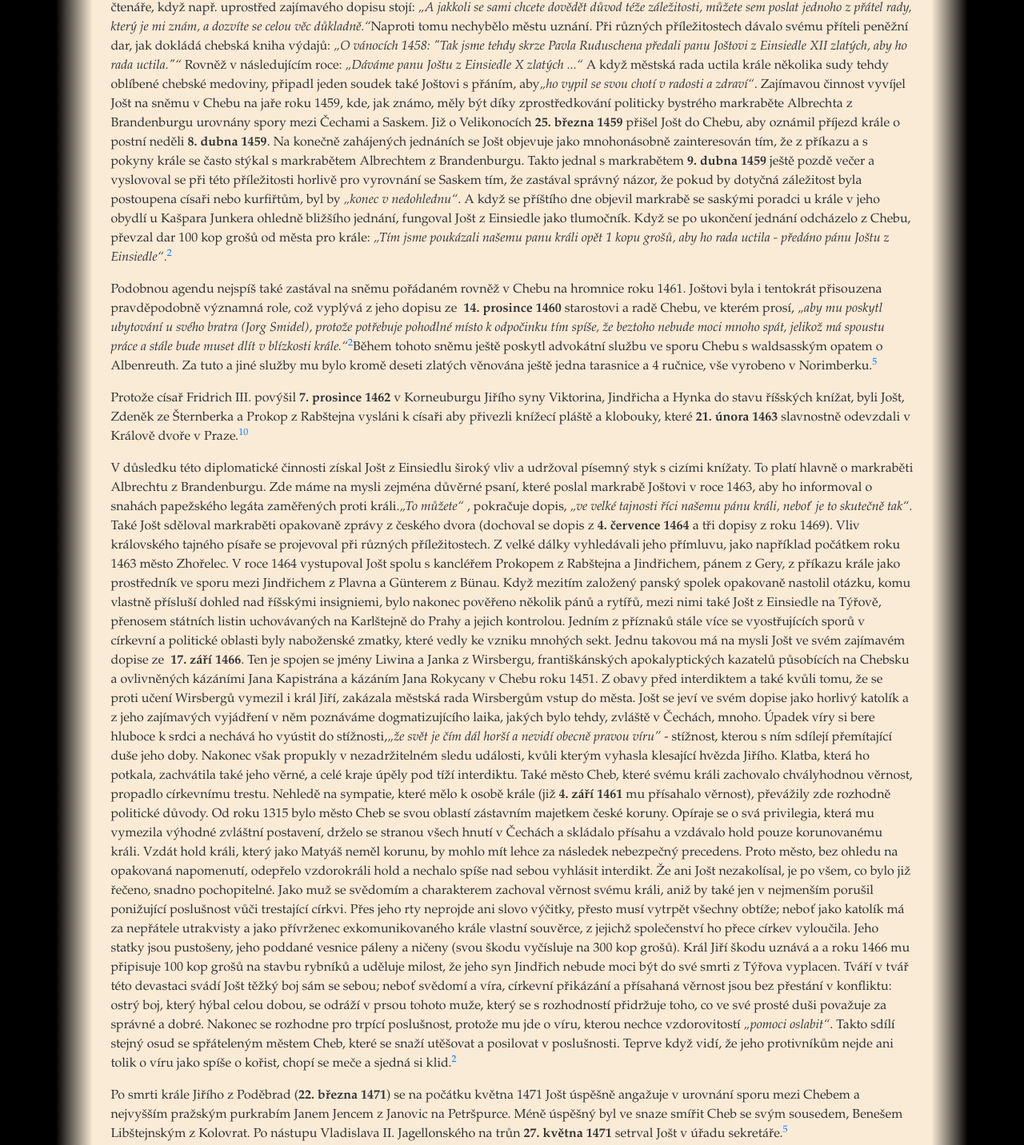
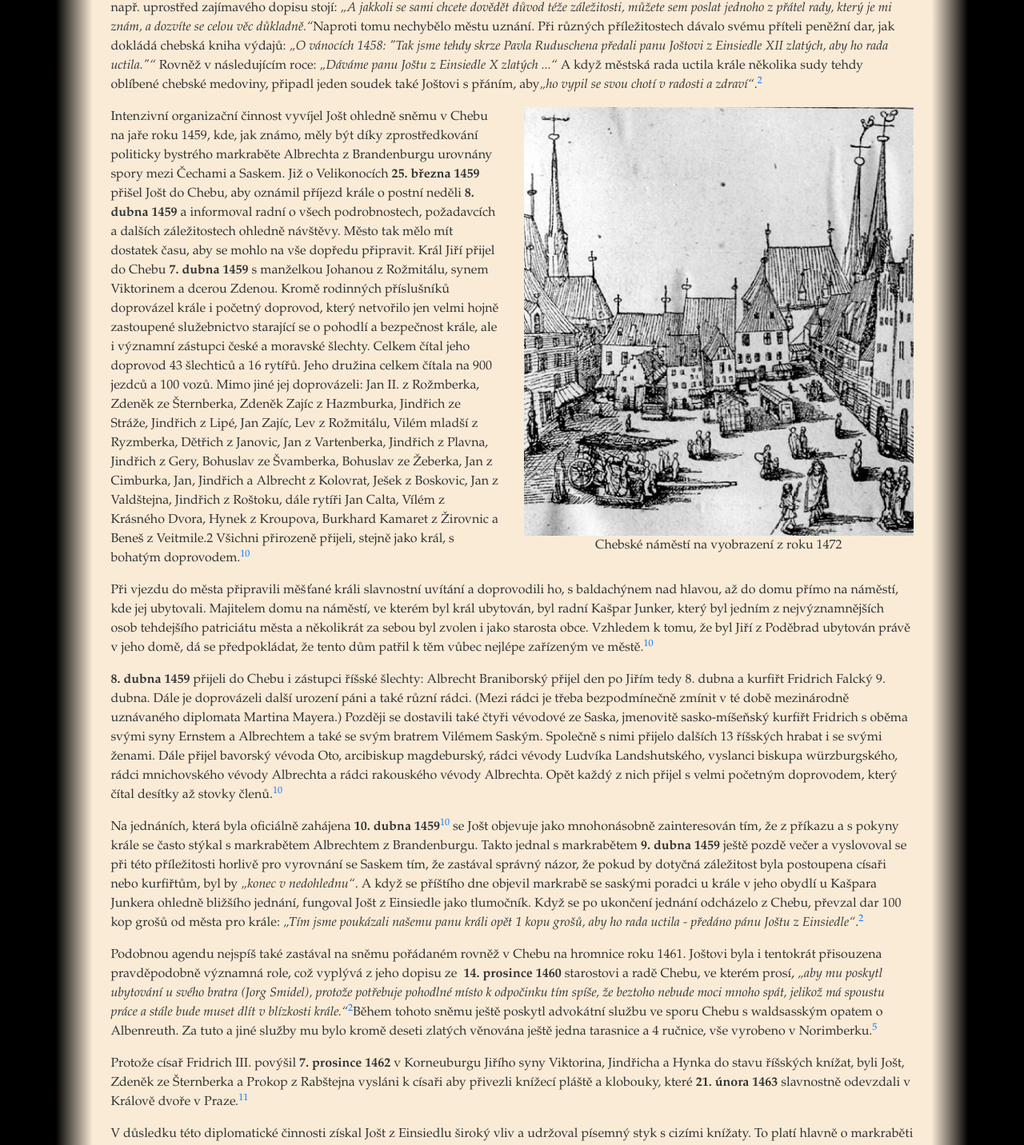
Before and after one commit to claryaldringen/tyrovsti.cz, a Next.js app: page /tyrovsti-z-einsiedlu in a window 1280 px wide. Shown: the part 3714-5146 px from the top of the page at 80% size. Built offline with nearby package versions, Linux system fonts and the light colour scheme.

Commit message:
feat: Information about congress 1459

```diff
--- a/components/Articles/cz/tyrovsti/JostTyrovsky.js
+++ b/components/Articles/cz/tyrovsti/JostTyrovsky.js
@@ -232,8 +232,8 @@ export const JostTyrovsky = () => (
           <i>„ad relationem Jodoci de Eynsedel secr.”</i> Město potřebovalo asi
           také ohledy krále, protože v důsledku své exponované polohy bylo
           osočováno jednou z té, podruhé z oné strany. Takže mělo kromě častých
-          přespolních sporů také hádky s vlastními zemědělskými usedlíky, kteří
-          chtěli uvolnit právní svazek s městem, jakož i problémy s opatem z
+          přespolních sporů také hádky s vlastními poddanými, kteří chtěli
+          uvolnit právní svazek s městem, jakož i problémy s opatem z
           Waldsassenu kvůli soudní pravomoci v několika vesnicích, které byly
           stejně jako Albenreuth (dnes Mýtina, část obce Lipová) obydleny
           klášterními i městskými poddanými. Jošt byl tedy často žádán o
@@ -257,15 +257,84 @@ export const JostTyrovsky = () => (
           <Cit>Dáváme panu Joštu z Einsiedle X zlatých ...</Cit> A když městská
           rada uctila krále několika sudy tehdy oblíbené chebské medoviny,
           připadl jeden soudek také Joštovi s přáním, aby
-          <Cit>ho vypil se svou chotí v radosti a zdraví</Cit>. Zajímavou
-          činnost vyvíjel Jošt na sněmu v Chebu na jaře roku 1459, kde, jak
-          známo, měly být díky zprostředkování politicky bystrého markraběte
-          Albrechta z Brandenburgu urovnány spory mezi Čechami a Saskem. Již o
-          Velikonocích&nbsp;<b>25. března 1459</b> přišel Jošt do Chebu, aby
-          oznámil příjezd krále o postní neděli&nbsp;
-          <b>8. dubna 1459</b>. Na konečně zahájených jednáních se Jošt objevuje
-          jako mnohonásobně zainteresován tím, že z příkazu a s pokyny krále se
-          často stýkal s markrabětem Albrechtem z Brandenburgu. Takto jednal s
+          <Cit>ho vypil se svou chotí v radosti a zdraví</Cit>.
+          <Qt
+            publication={PUBLICATIONS.KURSCHNER}
+            href="https://sources.cms.flu.cas.cz/src/index.php?s=v&cat=50&bookid=488&page=8"
+          />
+        </p>
+      </Col>
+    </Row>
+    <Row>
+      <Col>
+        <p>
+          Intenzivní organizační činnost vyvíjel Jošt ohledně sněmu v Chebu na
+          jaře roku 1459, kde, jak známo, měly být díky zprostředkování
+          politicky bystrého markraběte Albrechta z Brandenburgu urovnány spory
+          mezi Čechami a Saskem. Již o Velikonocích&nbsp;<b>25. března 1459</b>{' '}
+          přišel Jošt do Chebu, aby oznámil příjezd krále o postní neděli&nbsp;
+          <b>8. dubna 1459</b> a informoval radní o všech podrobnostech,
+          požadavcích a dalších záležitostech ohledně návštěvy. Město tak mělo
+          mít dostatek času, aby se mohlo na vše dopředu připravit. Král Jiří
+          přijel do Chebu <b>7. dubna 1459</b> s manželkou Johanou z Rožmitálu,
+          synem Viktorinem a dcerou Zdenou. Kromě rodinných příslušníků
+          doprovázel krále i početný doprovod, který netvořilo jen velmi hojně
+          zastoupené služebnictvo starající se o pohodlí a bezpečnost krále, ale
+          i významní zástupci české a moravské šlechty. Celkem čítal jeho
+          doprovod 43 šlechticů a 16 rytířů. Jeho družina celkem čítala na 900
+          jezdců a 100 vozů. Mimo jiné jej doprovázeli: Jan II. z Rožmberka,
+          Zdeněk ze Šternberka, Zdeněk Zajíc z Hazmburka, Jindřich ze Stráže,
+          Jindřich z Lipé, Jan Zajíc, Lev z Rožmitálu, Vilém mladší z Ryzmberka,
+          Dětřich z Janovic, Jan z Vartenberka, Jindřich z Plavna, Jindřich z
+          Gery, Bohuslav ze Švamberka, Bohuslav ze Žeberka, Jan z Cimburka, Jan,
+          Jindřich a Albrecht z Kolovrat, Ješek z Boskovic, Jan z Valdštejna,
+          Jindřich z Roštoku, dále rytíři Jan Calta, Vílém z Krásného Dvora,
+          Hynek z Kroupova, Burkhard Kamaret z Žirovnic a Beneš z Veitmile.2
+          Všichni přirozeně přijeli, stejně jako král, s bohatým doprovodem.
+          <Qt publication={PUBLICATIONS.POSPISIL} />
+        </p>
+      </Col>
+      <ImageWithTitle
+        src="spalicek.jpg"
+        width={516}
+        height={568}
+        title="Chebské náměstí na vyobrazení z roku 1472"
+      />
+    </Row>
+    <Row>
+      <Col>
+        <p>
+          Při vjezdu do města připravili měšťané králi slavnostní uvítání a
+          doprovodili ho, s baldachýnem nad hlavou, až do domu přímo na náměstí,
+          kde jej ubytovali. Majitelem domu na náměstí, ve kterém byl král
+          ubytován, byl radní Kašpar Junker, který byl jedním z nejvýznamnějších
+          osob tehdejšího patriciátu města a několikrát za sebou byl zvolen i
+          jako starosta obce. Vzhledem k tomu, že byl Jiří z Poděbrad ubytován
+          právě v jeho domě, dá se předpokládat, že tento dům patřil k těm vůbec
+          nejlépe zařízeným ve městě.
+          <Qt publication={PUBLICATIONS.POSPISIL} />
+        </p>
+        <p>
+          <b>8. dubna 1459</b> přijeli do Chebu i zástupci říšské šlechty:
+          Albrecht Braniborský přijel den po Jiřím tedy 8. dubna a kurfiřt
+          Fridrich Falcký 9. dubna. Dále je doprovázeli další urození páni a
+          také různí rádci. (Mezi rádci je třeba bezpodmínečně zmínit v té době
+          mezinárodně uznávaného diplomata Martina Mayera.) Později se dostavili
+          také čtyři vévodové ze Saska, jmenovitě sasko-míšeňský kurfiřt
+          Fridrich s oběma svými syny Ernstem a Albrechtem a také se svým
+          bratrem Vilémem Saským. Společně s nimi přijelo dalších 13 říšských
+          hrabat i se svými ženami. Dále přijel bavorský vévoda Oto, arcibiskup
+          magdeburský, rádci vévody Ludvíka Landshutského, vyslanci biskupa
+          würzburgského, rádci mnichovského vévody Albrechta a rádci rakouského
+          vévody Albrechta. Opět každý z nich přijel s velmi početným
+          doprovodem, který čítal desítky až stovky členů.
+          <Qt publication={PUBLICATIONS.POSPISIL} />
+        </p>
+        <p>
+          Na jednáních, která byla oficiálně zahájena <b>10. dubna 1459</b>
+          <Qt publication={PUBLICATIONS.POSPISIL} /> se Jošt objevuje jako
+          mnohonásobně zainteresován tím, že z příkazu a s pokyny krále se často
+          stýkal s markrabětem Albrechtem z Brandenburgu. Takto jednal s
           markrabětem&nbsp;
           <b>9. dubna 1459</b> ještě pozdě večer a vyslovoval se při této
           příležitosti horlivě pro vyrovnání se Saskem tím, že zastával správný
--- a/shared/constants.js
+++ b/shared/constants.js
@@ -188,4 +188,12 @@ export const PUBLICATIONS = {
     city: 'Praha',
     year: 1993,
   },
+  POSPISIL: {
+    name: 'Festivity v době pobytů Jiřího z Poděbrad v Chebu',
+    author: 'Přemysl Pospíšil',
+    city: 'Praha',
+    year: 2010,
+    href:
+      'http://encyklopedie.cheb.cz/administrace/soubory_varia/1526546827_cz_19__festivity_v_dobe_pobytu_jiriho_z_podebrad_v_chebu.pdf',
+  },
 }
```
Also changed, not shown: public/images/spalicek.jpg (added).
